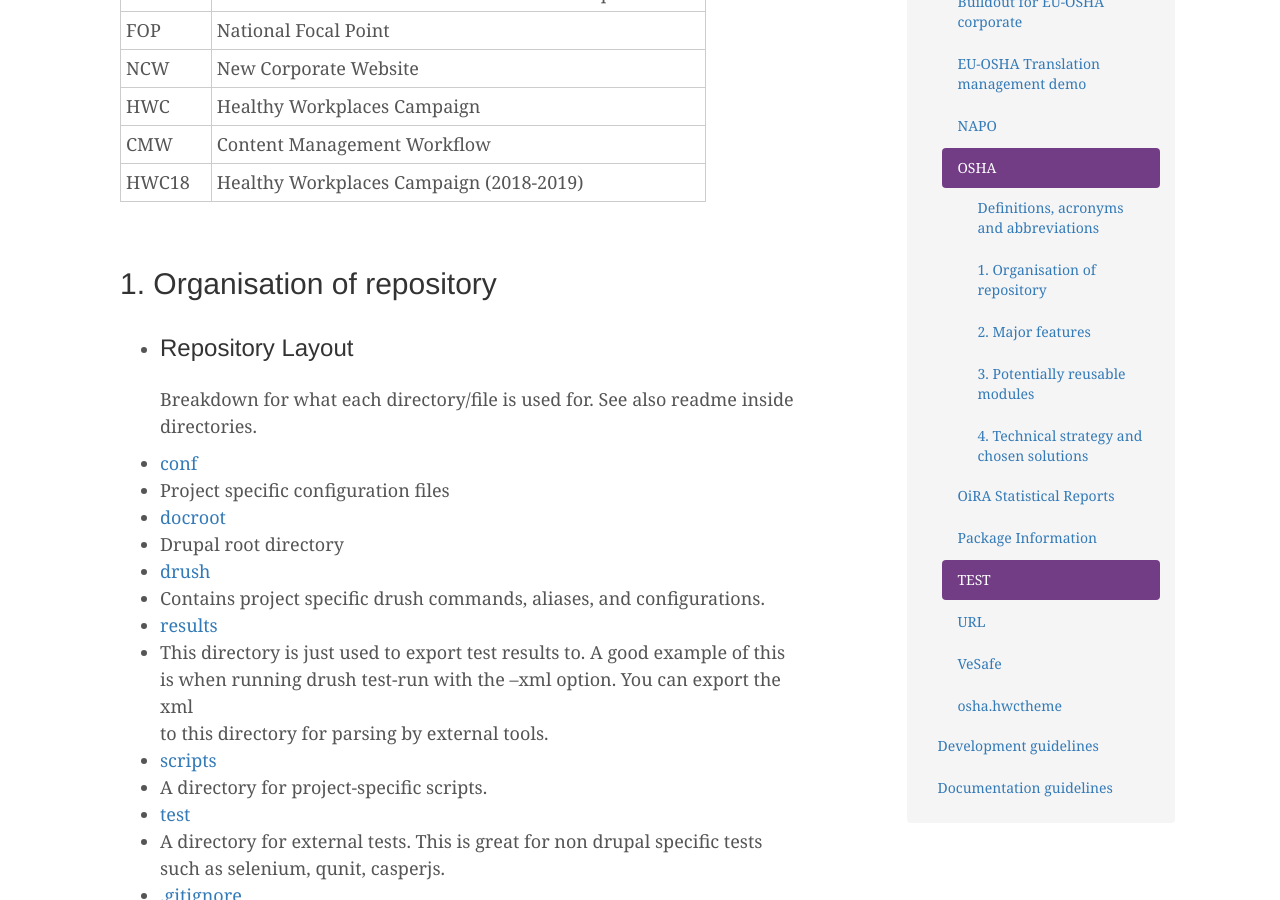
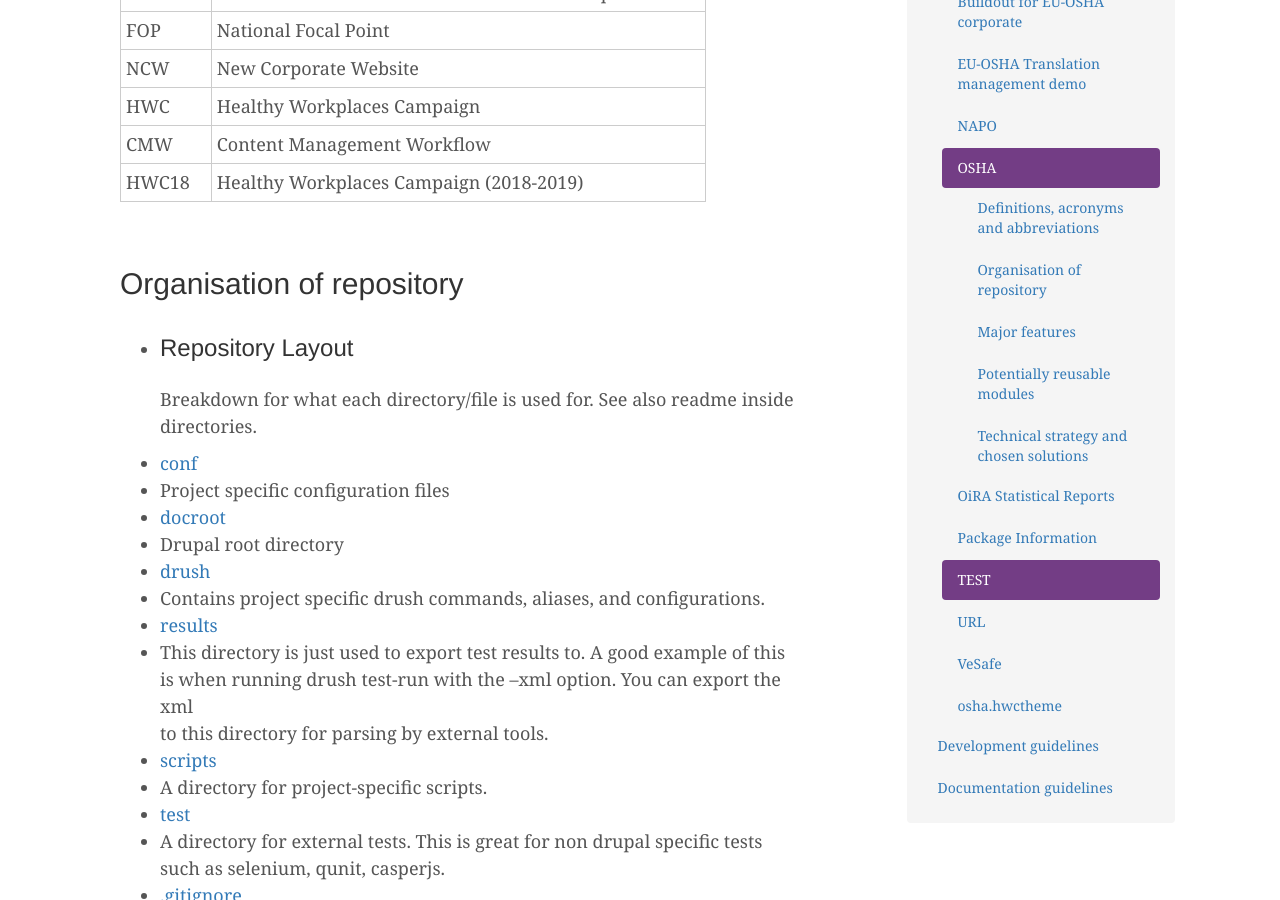
Before and after one commit to scovitin-vsevolod/docs, a Jekyll site: the page built from IT-systems/test_md/index.md, in a window 1280 px wide and 900 px high, scrolled down 659 px. Built offline with Jekyll 4.4.1, drawn with Linux system fonts in a browser that asks for light colours; comment, search, counter and statistics services are not loaded; some of the changed text lies outside the part shown.

Commit message:
Updated docs for test_md

```diff
--- a/IT-systems/test_md/index.md
+++ b/IT-systems/test_md/index.md
@@ -24,7 +24,7 @@
 HWC18| Healthy Workplaces Campaign (2018-2019)
 
 
-## 1. Organisation of repository
+## Organisation of repository
 * ### Repository Layout
     Breakdown for what each directory/file is used for. See also readme inside directories.
 
@@ -118,14 +118,14 @@
 osha_alert_service | Alert Service
 osha_slideshare | Slideshare field that allows you to add a slidehare link to a content type
 
-## 2. Major features
+## Major features
 
 
-## 3. Potentially reusable modules
+## Potentially reusable modules
 It is possible to use module from content type and helper groups in other projects only
 
 
-## 4. Technical strategy and chosen solutions
+## Technical strategy and chosen solutions
 
 * ### General versioning and release approach
 
@@ -228,10 +228,10 @@
 In the first diagram below the general content management workflow is shown.There are several steps that could be skipped, as it is reflected in the workflow.
 <br/>The second diagram contains the detailed and complete content management workflow, including the content statuses and participant actors.
 
->![Simple Content Management Workflow][Figure1]
+>![Simple Content Management Workflow](https://scovitin-vsevolod.github.io/test_md/images/CMF-1.png)
     **Figure 1 - Simple Content Management Workflow**
 
->![Detailed Content Management Workflow][Figure2]
+>![Detailed Content Management Workflow](https://scovitin-vsevolod.github.io/test_md/images/CMF-2.png)
     **Figure 2 - Detailed Content Management Workflow**
 
 #### Brief steps description
```
Also changed, not shown: other parts of IT-systems/test_md/index.md (+0 -2 lines), _data/menu.yml (+8 -8 lines).
